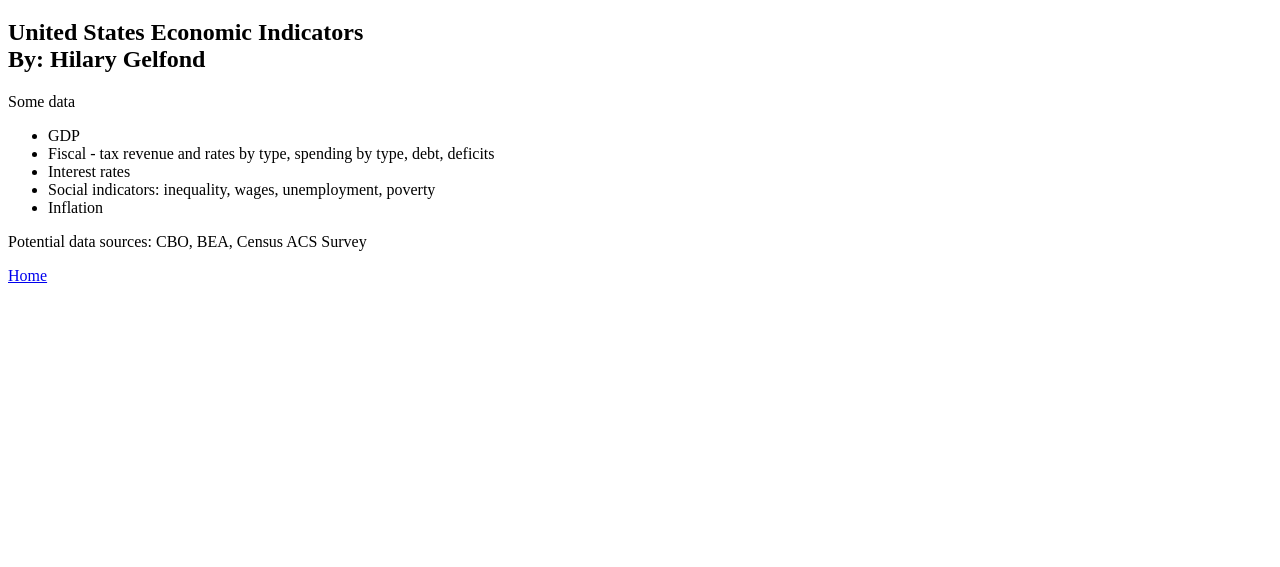
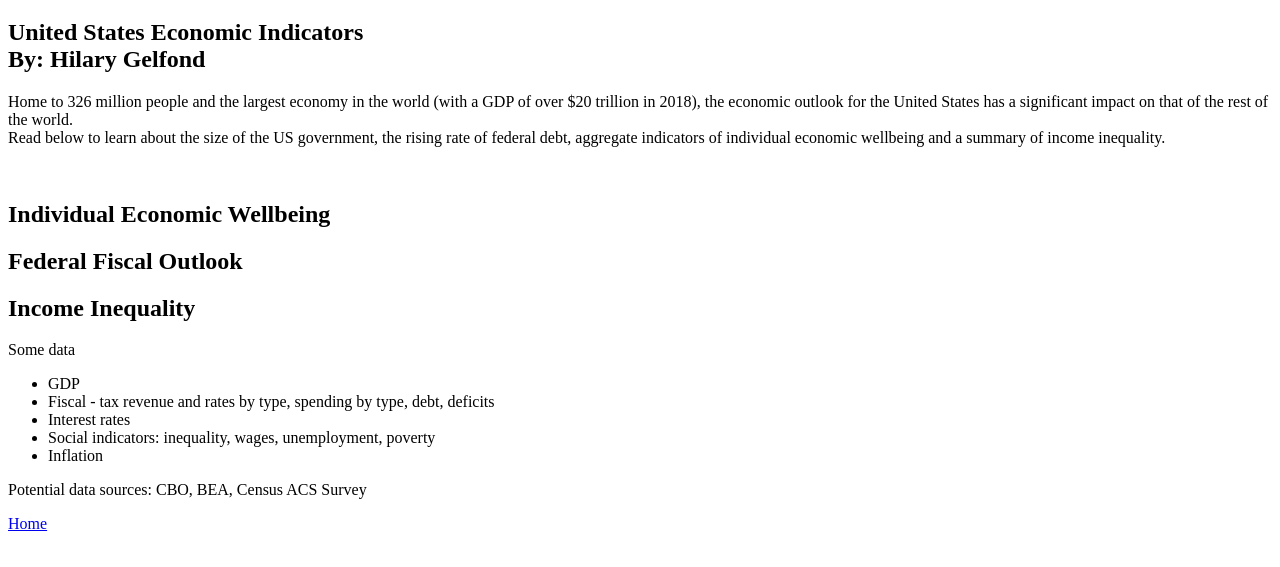
Before and after one commit to hgelfond/b1-economic-policy, a plain HTML site: page federal-economic-data.html in a window 1280 px wide. Shown: the part 61-628 px from the top of the page. Drawn offline with Linux system fonts and the light colour scheme.

Commit message:
add welcome text

```diff
--- a/federal-economic-data.html
+++ b/federal-economic-data.html
@@ -5,6 +5,21 @@
 <h1>Federal Economic Data</h1>
 <h2> United States Economic Indicators
 <br> By: Hilary Gelfond </h2>
+
+<p> Home to 326 million people and the largest economy in the world (with a GDP of over $20 trillion in 2018), the economic outlook for the United States has a significant impact on that of the rest of the world.
+	<br>
+Read below to learn about the size of the US government, the rising rate of federal debt, aggregate  indicators of individual economic wellbeing and a summary of income inequality.
+</p>
+
+<br>
+<h2> Individual Economic Wellbeing</h2>
+
+
+<h2> Federal Fiscal Outlook</h2>
+
+<h2> Income Inequality</h2>
+
+
 <p>Some data</p>
 
 <ul>
```
